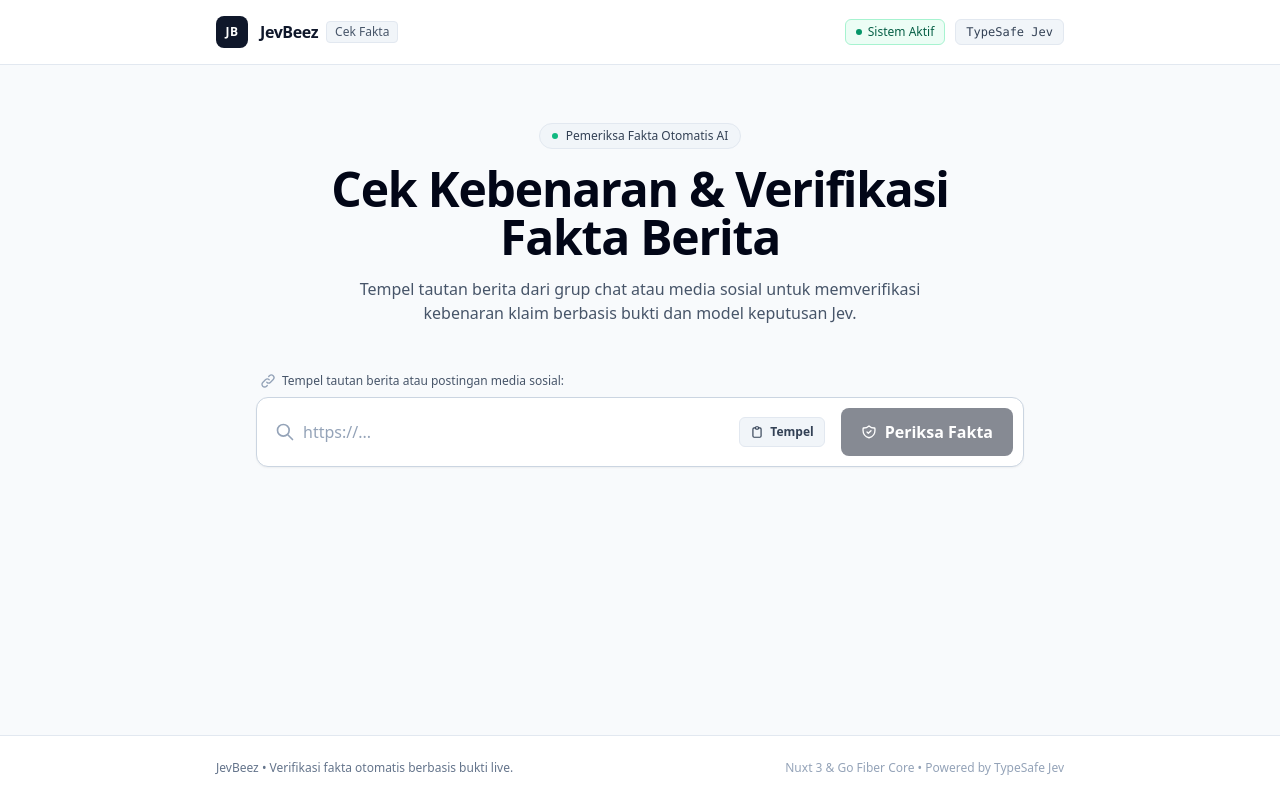
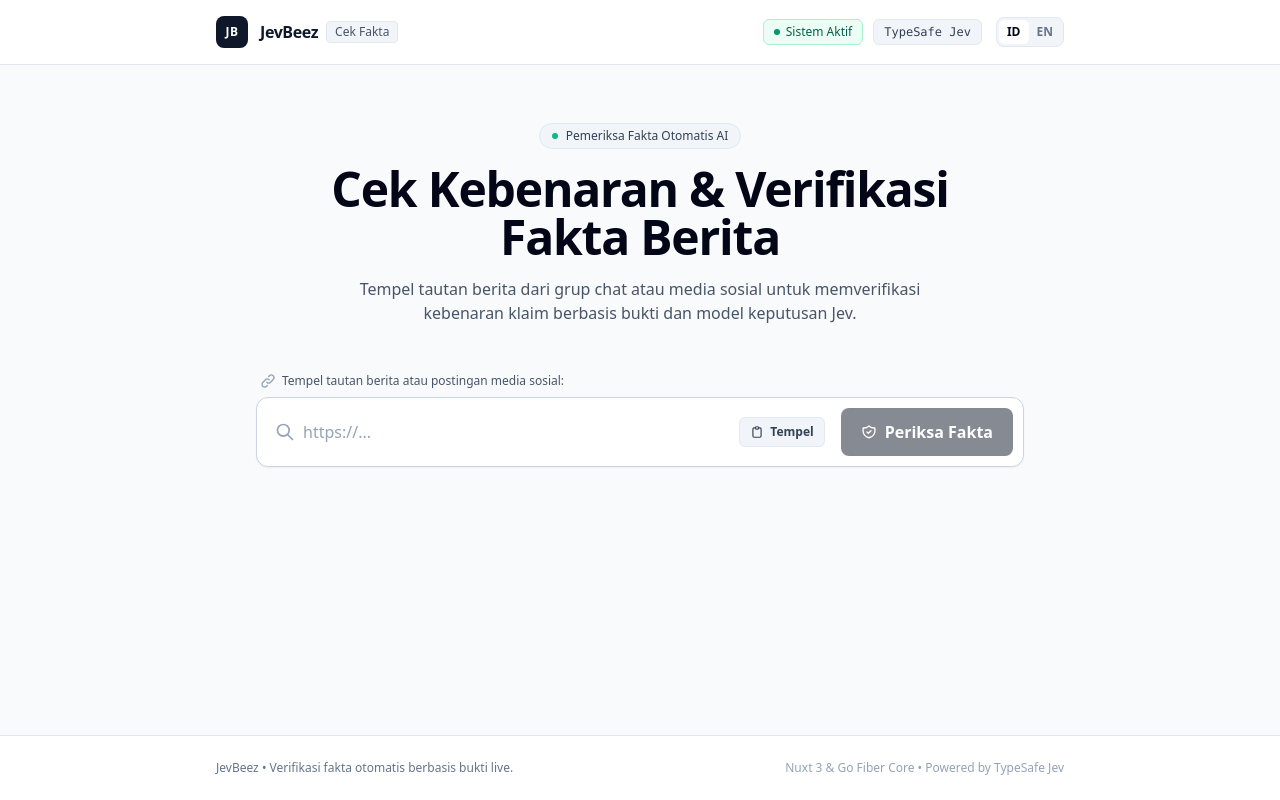
Before and after one commit to Scr34m1nG/JevBeez, a Nuxt app in the folder apps/web/: page / in a window 1280 px wide. Built offline with nearby package versions, Linux system fonts and the light colour scheme.

Commit message:
feat(web): integrate i18n and language toggle in Navbar

```diff
--- a/apps/web/components/Navbar.vue
+++ b/apps/web/components/Navbar.vue
@@ -9,21 +9,51 @@
         <div class="flex items-center gap-2">
           <span class="font-bold text-base tracking-tight text-slate-900">JevBeez</span>
           <span class="text-xs px-2 py-0.5 rounded bg-slate-100 text-slate-600 font-medium border border-slate-200">
-            Cek Fakta
+            {{ t('nav.brandBadge') }}
           </span>
         </div>
       </div>
 
-      <!-- System Status -->
-      <div class="flex items-center gap-2.5 text-xs">
+      <!-- Controls & Status -->
+      <div class="flex items-center gap-2 sm:gap-2.5 text-xs">
+        <!-- System Status -->
         <div class="flex items-center gap-1.5 px-2.5 py-1 rounded-md bg-emerald-50 border border-emerald-200 text-emerald-800 font-medium">
           <span class="w-1.5 h-1.5 rounded-full bg-emerald-600"></span>
-          <span>Sistem Aktif</span>
+          <span>{{ t('nav.systemActive') }}</span>
         </div>
+
         <span class="hidden sm:inline-block px-2.5 py-1 rounded-md bg-slate-100 text-slate-700 font-mono text-xs border border-slate-200">
-          TypeSafe Jev
+          {{ t('nav.engineName') }}
         </span>
+
+        <!-- Language Switcher -->
+        <div class="flex items-center bg-slate-100 p-0.5 rounded-lg border border-slate-200 text-xs font-semibold ml-1">
+          <button
+            type="button"
+            @click="setLocale('id')"
+            :class="isId ? 'bg-white text-slate-950 shadow-xs' : 'text-slate-500 hover:text-slate-800'"
+            class="px-2 py-1 rounded-md transition-all cursor-pointer"
+            aria-label="Bahasa Indonesia"
+          >
+            ID
+          </button>
+          <button
+            type="button"
+            @click="setLocale('en')"
+            :class="isEn ? 'bg-white text-slate-950 shadow-xs' : 'text-slate-500 hover:text-slate-800'"
+            class="px-2 py-1 rounded-md transition-all cursor-pointer"
+            aria-label="English"
+          >
+            EN
+          </button>
+        </div>
       </div>
     </div>
   </header>
 </template>
+
+<script setup lang="ts">
+import { useI18n } from '~/composables/useI18n'
+
+const { t, setLocale, isId, isEn } = useI18n()
+</script>
```
